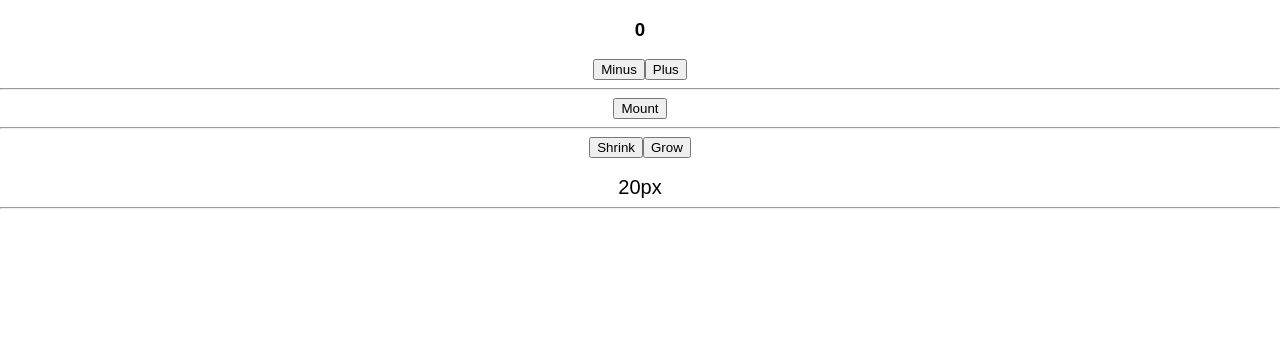
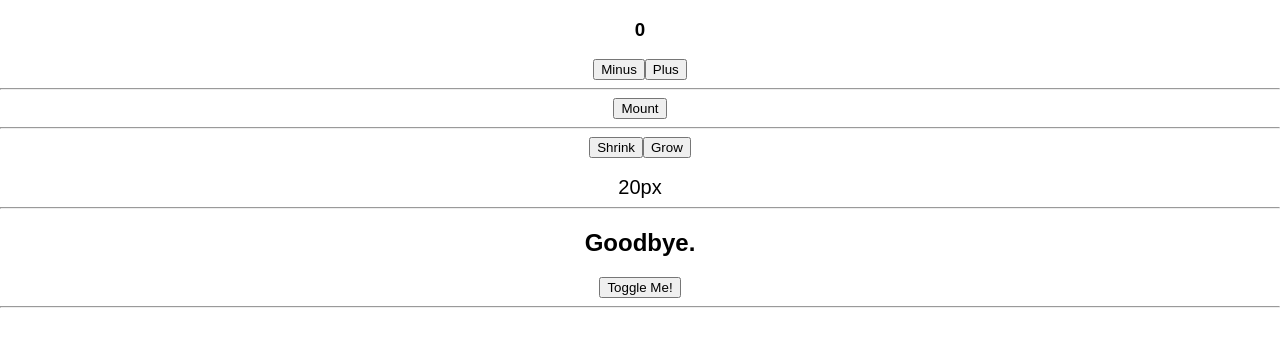
Before and after one commit to jkgrim/coding-challenges, a React (Create React App) app: page / in a window 1280 px wide. Shown: the top 346 px of the page. Built offline with nearby package versions, Linux system fonts and the light colour scheme.

Commit message:
adds greeting toggle

```diff
--- a/src/App.js
+++ b/src/App.js
@@ -3,6 +3,7 @@ import { useState } from "react";
 import Counter from "./components/Counter";
 import Clock from "./components/Clock";
 import FontResize from "./components/FontResize";
+import Greeting from "./components/Greeting";
 
 import "./App.css";
 
@@ -20,6 +21,7 @@ function App() {
       <hr />
 
       <FontResize />
+      <Greeting />
     </div>
   );
 }
--- /dev/null
+++ b/src/components/Greeting.js
@@ -0,0 +1,15 @@
+import { useState } from "react";
+
+function Greeting() {
+  const [toggle, setToggle] = useState(false);
+
+  return (
+    <div className="app">
+      <h2>{toggle ? "Hello There" : "Goodbye."}</h2>
+      <button onClick={() => setToggle((toggle) => !toggle)}>Toggle Me!</button>
+      <hr />
+    </div>
+  );
+}
+
+export default Greeting;
```
Also changed, not shown: 1 other file (tests, documents, lock files or other folders).
